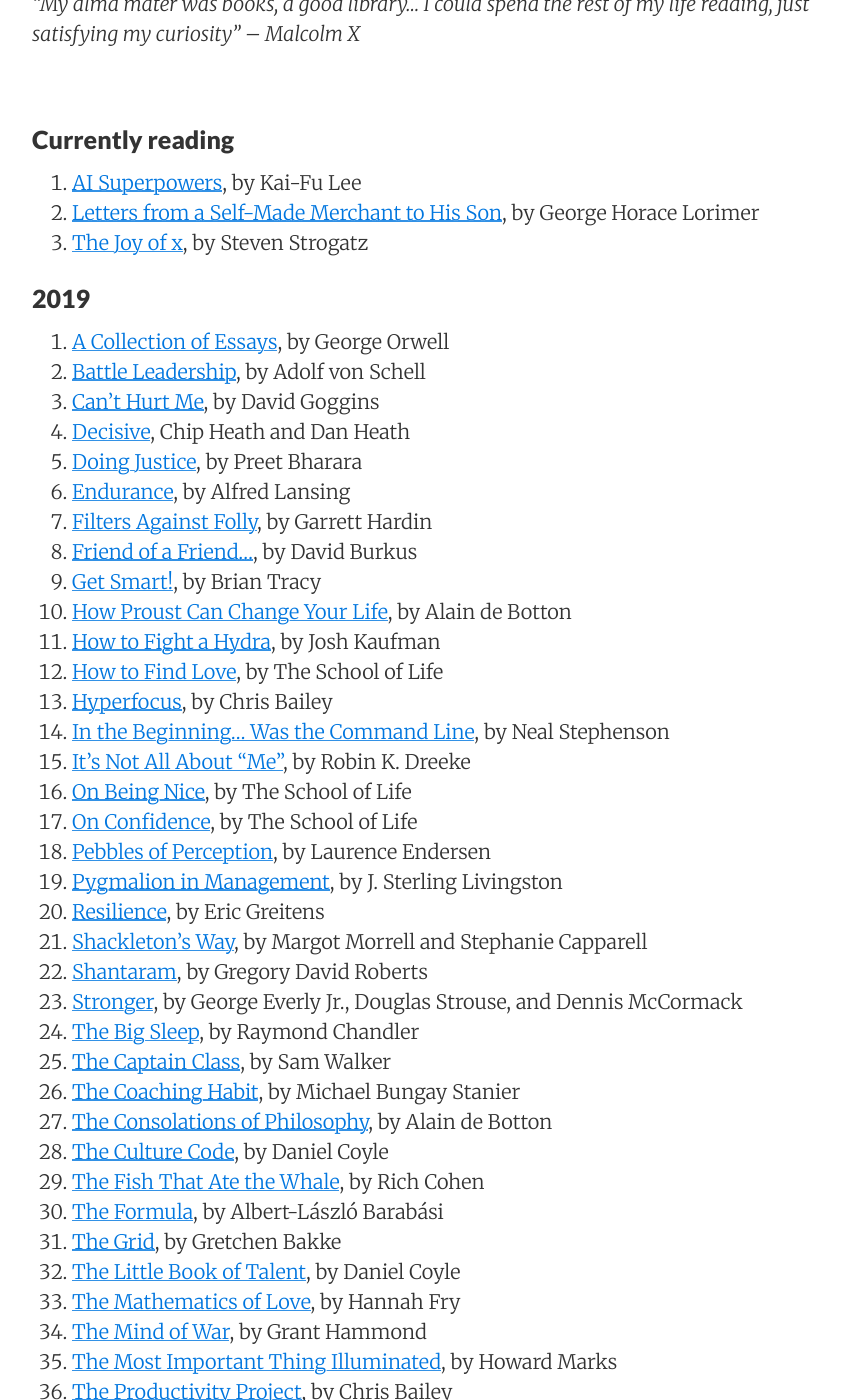
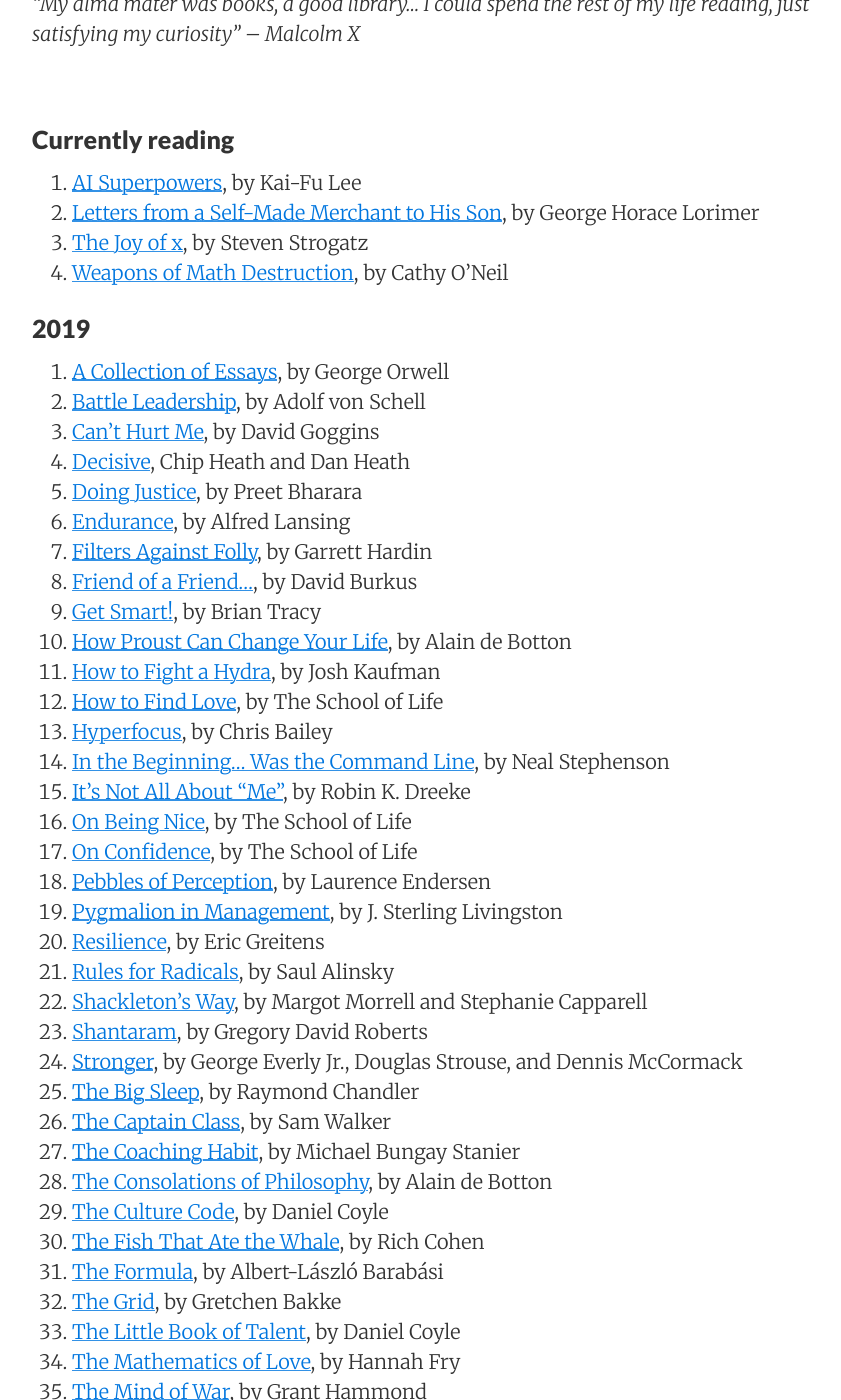
Before and after one commit to sewardlee337/sewardlee337.github.io, a Jekyll site: the page built from readinglist.md, in a window 1280 px wide and 1400 px high, scrolled down 251 px. Shown: the whole window, without its empty margins (188-1029 px from the left). Built offline with Jekyll 4.4.1, drawn with Linux system fonts in a browser that asks for light colours; nearby versions of some CDN libraries; some of the changed text lies outside the part shown.

Commit message:
Update reading list

```diff
--- a/readinglist.md
+++ b/readinglist.md
@@ -15,6 +15,7 @@ _"My alma mater was books, a good library... I could spend the rest of my life r
 1. [AI Superpowers](https://amzn.to/2Hh6siF), by Kai-Fu Lee
 1. [Letters from a Self-Made Merchant to His Son](https://amzn.to/2ngNscP), by George Horace Lorimer
 1. [The Joy of x](https://amzn.to/2YRPHog), by Steven Strogatz
+1. [Weapons of Math Destruction](https://amzn.to/33Q387F), by Cathy O'Neil
 
 
 ### 2019
@@ -39,6 +40,7 @@ _"My alma mater was books, a good library... I could spend the rest of my life r
 1. [Pebbles of Perception](https://amzn.to/2ScgR5O), by Laurence Endersen
 1. [Pygmalion in Management](https://amzn.to/2TRIgux), by J. Sterling Livingston
 1. [Resilience](https://amzn.to/2YvlCGC), by Eric Greitens
+1. [Rules for Radicals](https://amzn.to/2M26kXb), by Saul Alinsky
 1. [Shackleton's Way](https://amzn.to/2TcA83I), by Margot Morrell and Stephanie Capparell
 1. [Shantaram](https://amzn.to/2EI0aZH), by Gregory David Roberts
 1. [Stronger](https://amzn.to/2TtRIVN), by George Everly Jr., Douglas Strouse, and Dennis McCormack
```
Also changed, not shown: other parts of readinglist.md (+0 -1 lines).
